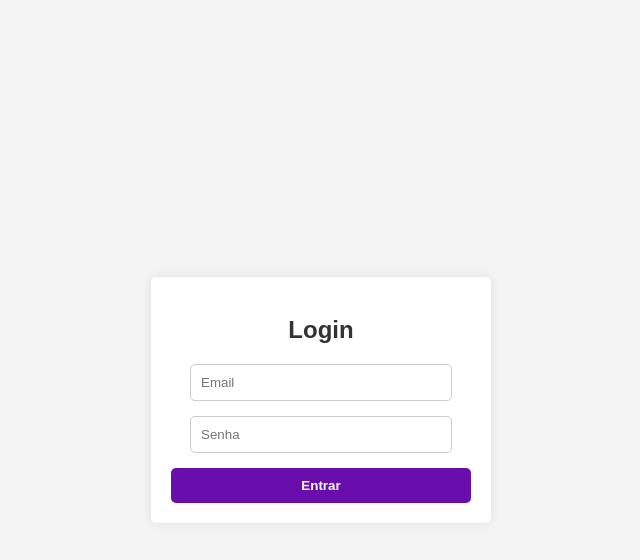
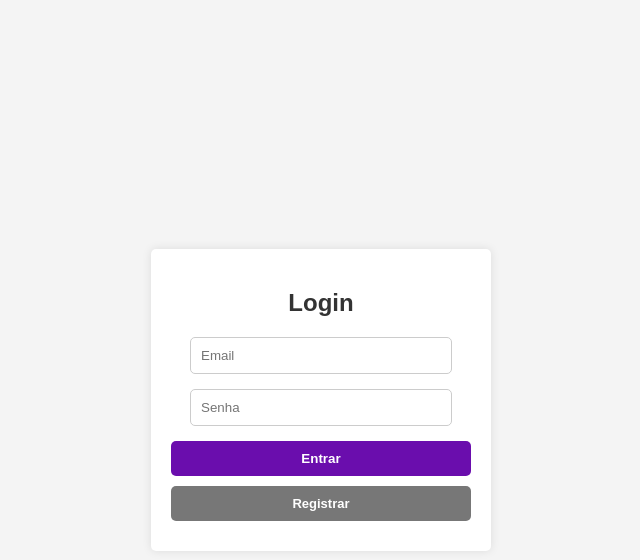
Before and after one commit to FelipeLemosBellini/web_site_events_php, a PHP site: page /views/login.php in a window 1280 px wide. Shown: the top 560 px of the page, without its empty margins (319-959 px from the left). Run offline with PHP 8.4, Linux system fonts and the light colour scheme.

Commit message:
feat: botao de registro e estilizacao

```diff
--- a/views/login.php
+++ b/views/login.php
@@ -52,16 +52,26 @@ if ($_SERVER['REQUEST_METHOD'] == 'POST') {
             border: 1px solid #ccc;
             border-radius: 5px;
         }
-
-        button {
+        button, a {
+            display: inline-block;
             width: 100%;
             padding: 10px;
-            border: none;
             background-color: #6a0dad;
             color: white;
             font-weight: bold;
+            text-align: center;
+            text-decoration: none;
             cursor: pointer;
             border-radius: 5px;
+            margin-bottom: 10px;
+            border: none;
+            box-sizing: border-box;
+        }
+
+        a {
+            font-size: small;
+            background-color: #777777;
+            line-height: normal;
         }
 
         button:hover {
@@ -86,6 +96,7 @@ if ($_SERVER['REQUEST_METHOD'] == 'POST') {
                 <input type="password" name="senha" placeholder="Senha" required>
             </div>
             <button type="submit">Entrar</button>
+            <a type="button" href="registro.php">Registrar</a>
             <?php if (!empty($erro)): ?>
                 <div class="error">
                     <?php echo htmlspecialchars($erro); ?>
```
